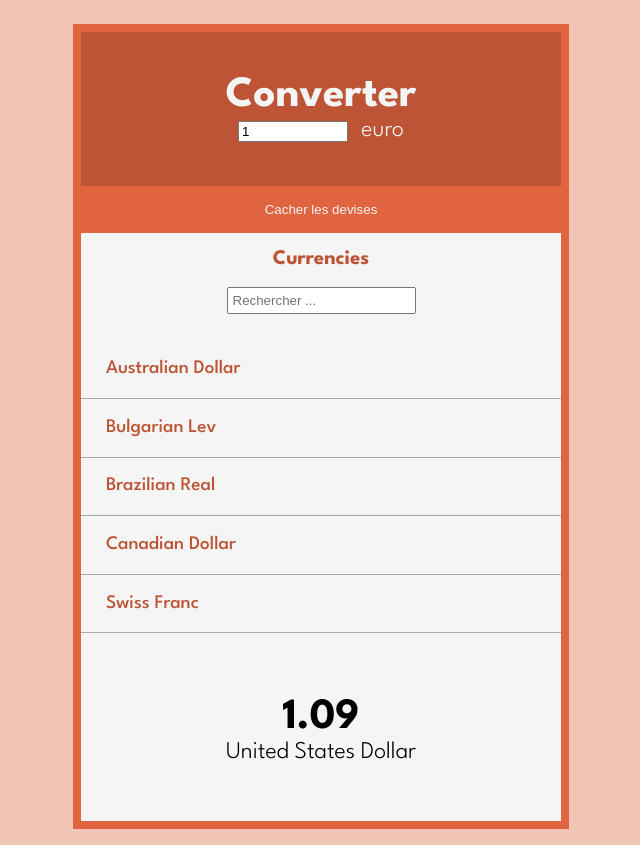
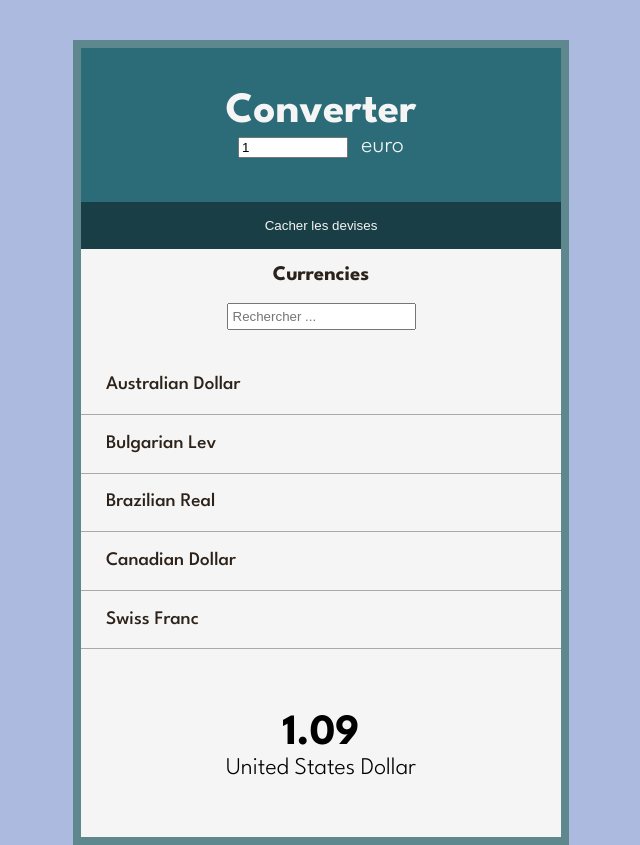
Before and after one commit to DavidPoulain/converter, a React app: page / in a window 1280 px wide. Shown: the whole page, without its empty margins (319-959 px from the left). Built offline with nearby package versions, Linux system fonts and the light colour scheme.

Commit message:
updating color

```diff
--- a/src/components/App/app.scss
+++ b/src/components/App/app.scss
@@ -2,7 +2,8 @@
   max-width: 500px;
   display: grid;
   place-items: center;
-  margin-top: 3vh;
+  margin-top: 5vh;
   text-align: center;
-  border: solid 8px #df643f
+  border: solid 8px #5F878E;
+
 }
--- a/src/components/Currencies/currencies.scss
+++ b/src/components/Currencies/currencies.scss
@@ -5,7 +5,7 @@
     padding: 0.8em;
     font-weight: 700;
     // border-bottom: 1px solid darkgray;
-    color: #BC5435;
+    color: #2C2219;
     font-size: 1.3rem;
   }
 }
@@ -28,7 +28,7 @@
   transition: ease-in-out 0.7s;
 
   &:hover {
-    background-color: #f1c5b6;
+    background-color: #2c6b7881;
     transition: ease-in-out 0.2s;
   }
 
@@ -37,7 +37,7 @@
     border: none;
     font-weight: 500;
     font-family: 'League Spartan', sans-serif;
-    color: #BC5435;
+    color: #2C2219;
     font-size: 1.2rem;
   }
 }
--- a/src/components/Header/header.scss
+++ b/src/components/Header/header.scss
@@ -1,6 +1,6 @@
 .header {
   padding: 1em;
-  background-color: #BC5435;
+  background-color: #2C6B78;
   width: 100%;
   color: whitesmoke;
   font-size: 2.7rem;
--- a/src/components/Toggler/toggler.scss
+++ b/src/components/Toggler/toggler.scss
@@ -1,5 +1,5 @@
 .toggler {
-  background-color: #df643f;
+  background-color: #193E45;
   width: 100%;
   padding: 1rem;
   color: whitesmoke;
--- a/src/styles/index.scss
+++ b/src/styles/index.scss
@@ -3,7 +3,7 @@
 
 body {
   font-family: 'League Spartan', sans-serif;
-  background-color: #F0C5B6;
+  background-color: #ABBADE;
   font-weight: 300;
   font-size: 118%;
   box-sizing: border-box;
```
